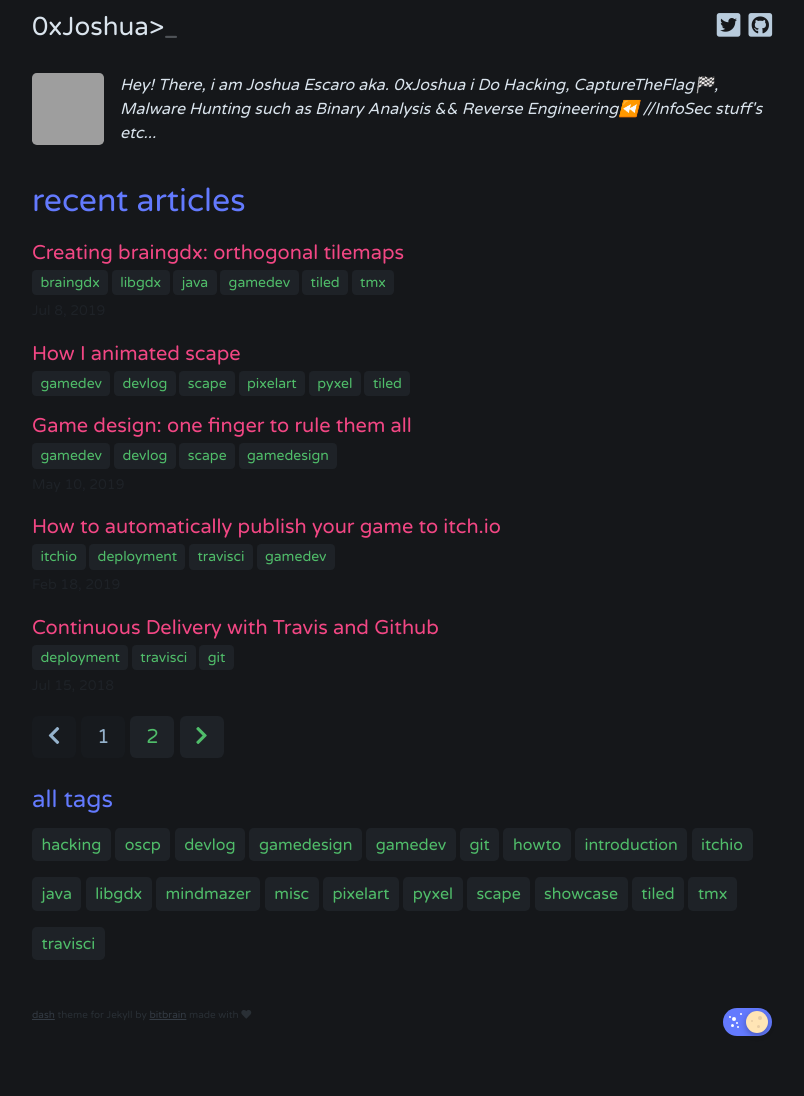
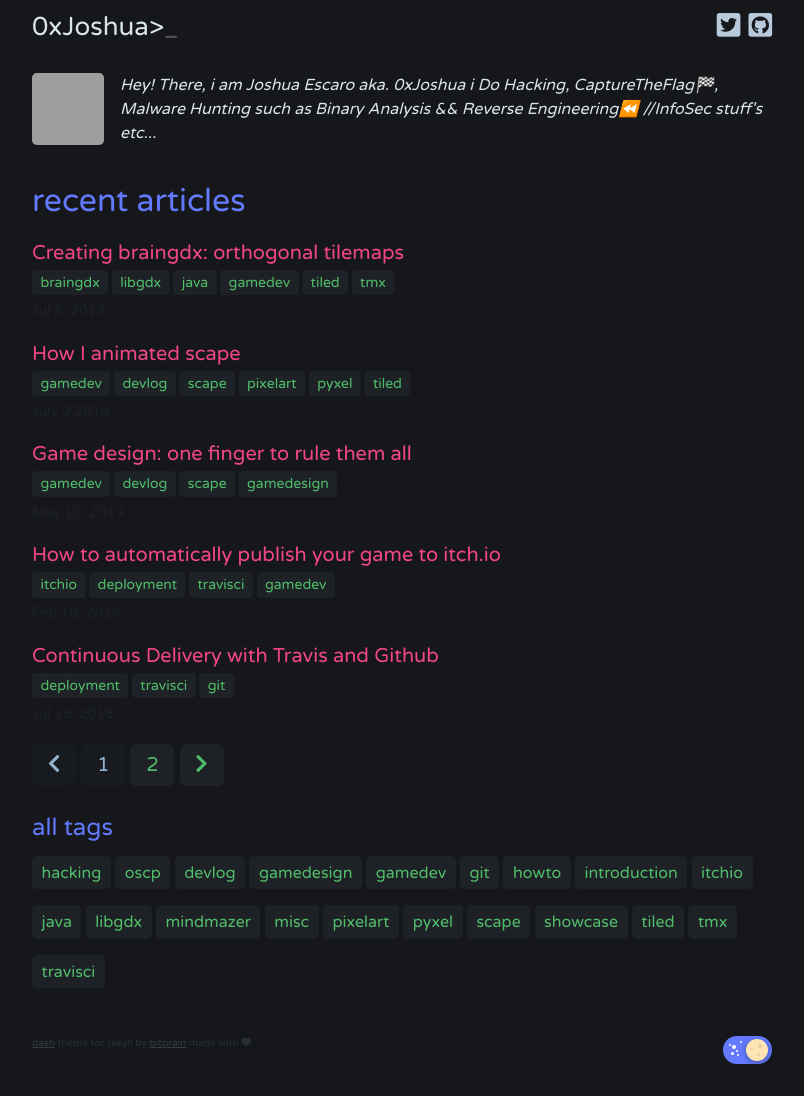
Before and after one commit to butanenacho/0xJoshua.github.io, a Jekyll site: the page index.html, which Jekyll copies as it is, in a window 1280 px wide. Shown: the whole page, without its empty margins (238-1042 px from the left). Built offline with Jekyll 4.4.1, drawn with Linux system fonts in a browser that asks for light colours; before the commit the page ends 1068 px from its top, so only the background shows below that; grey boxes are pictures that could not be loaded.

Commit message:
Update index.html

```diff
--- a/index.html
+++ b/index.html
@@ -92,7 +92,7 @@ i Do Hacking, CaptureTheFlag🏁, Malware Hunting such as Binary Analysis && Rev
             </div>
 
 
-           <center> <script src="https://www.hackthebox.eu/badge/153393"></script> </center>
+             July 9 2019
 
           </div>
         </div>
@@ -198,7 +198,7 @@ i Do Hacking, CaptureTheFlag🏁, Malware Hunting such as Binary Analysis && Rev
   <div class="tag-cloud"><a href="/tag/braingdx/" class="set-1">hacking</a> <a href="/tag/hacking" class="set-2">oscp</a> <a href="/tag/OSCP/" class="set-3">devlog</a> <a href="/tag/gamedesign/" class="set-1">gamedesign</a> <a href="/tag/gamedev/" class="set-5">gamedev</a> <a href="/tag/git/" class="set-1">git</a> <a href="/tag/howto/" class="set-1">howto</a> <a href="/tag/introduction/" class="set-1">introduction</a> <a href="/tag/itchio/" class="set-1">itchio</a> <a href="/tag/java/" class="set-1">java</a> <a href="/tag/libgdx/" class="set-1">libgdx</a> <a href="/tag/mindmazer/" class="set-1">mindmazer</a> <a href="/tag/misc/" class="set-1">misc</a> <a href="/tag/pixelart/" class="set-1">pixelart</a> <a href="/tag/pyxel/" class="set-1">pyxel</a> <a href="/tag/scape/" class="set-2">scape</a> <a href="/tag/showcase/" class="set-1">showcase</a> <a href="/tag/tiled/" class="set-2">tiled</a> <a href="/tag/tmx/" class="set-1">tmx</a> <a href="/tag/travisci/" class="set-2">travisci</a></div>
 
 
-
+     <center> <script src="https://www.hackthebox.eu/badge/153393"></script> </center>
 
 
       </div>
```
